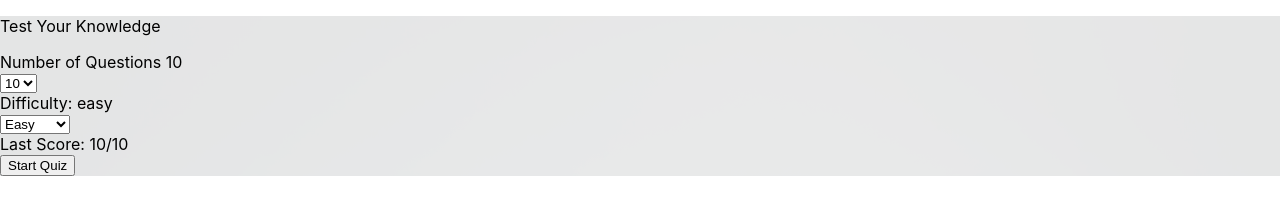
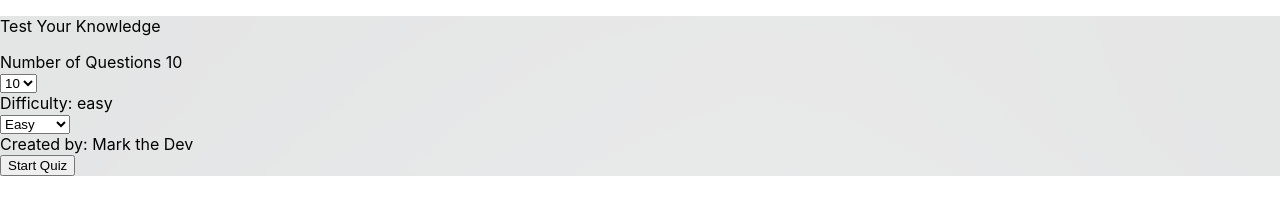
Before and after one commit to shoshin-programmer/quiz_app, a Next.js app: page / in a window 1280 px wide. Shown: the top 224 px of the page. Built offline with nearby package versions, Linux system fonts and the light colour scheme.

Commit message:
added credits

```diff
--- a/pages/index.tsx
+++ b/pages/index.tsx
@@ -72,7 +72,8 @@ const Index = () => {
                       </div>
                     </div>
                     <div className="card-footer level content">
-                      Last Score: 10/10
+                      {/* Last Score: 10/10 */}
+                      <a href="https://www.mark-atienza.com/" target="_blank"> Created by: Mark the Dev</a>
                     </div>
                     <div className="action-bar u-center">
                       <Link href="/test">
```
